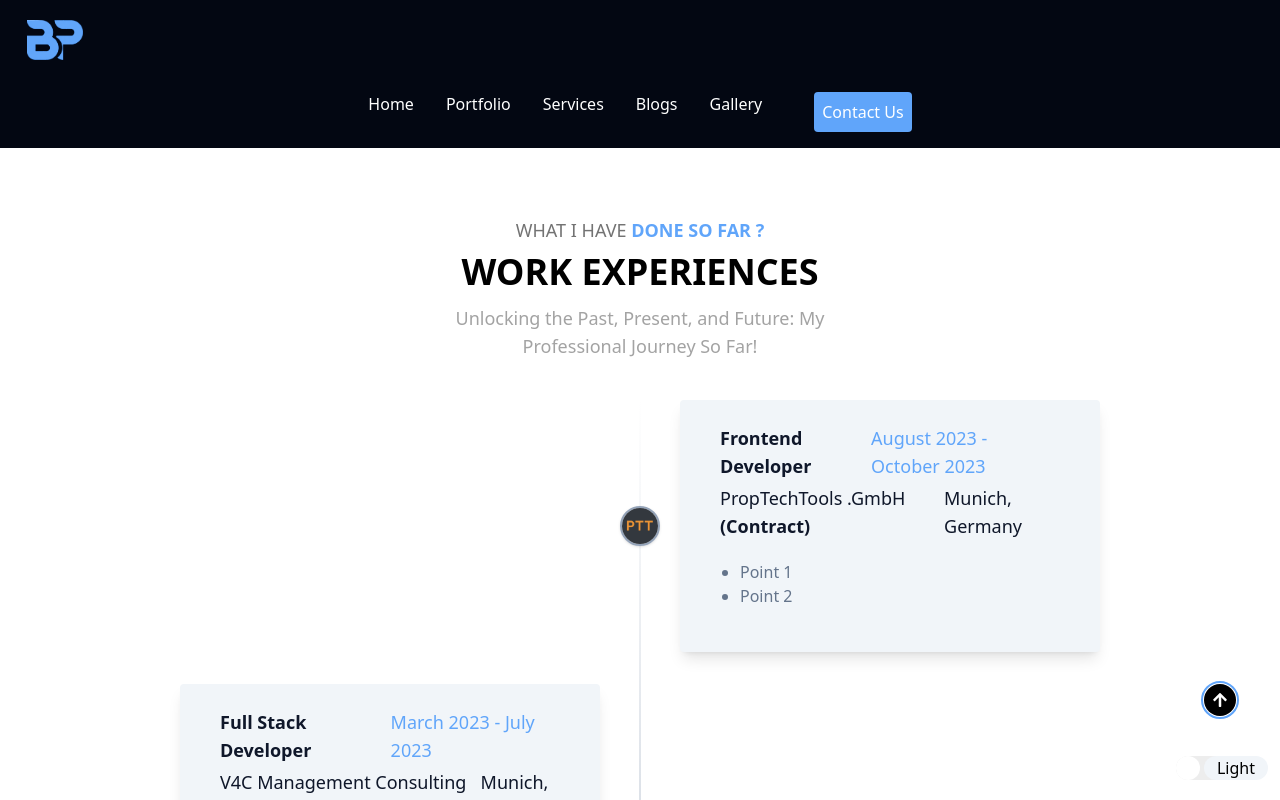
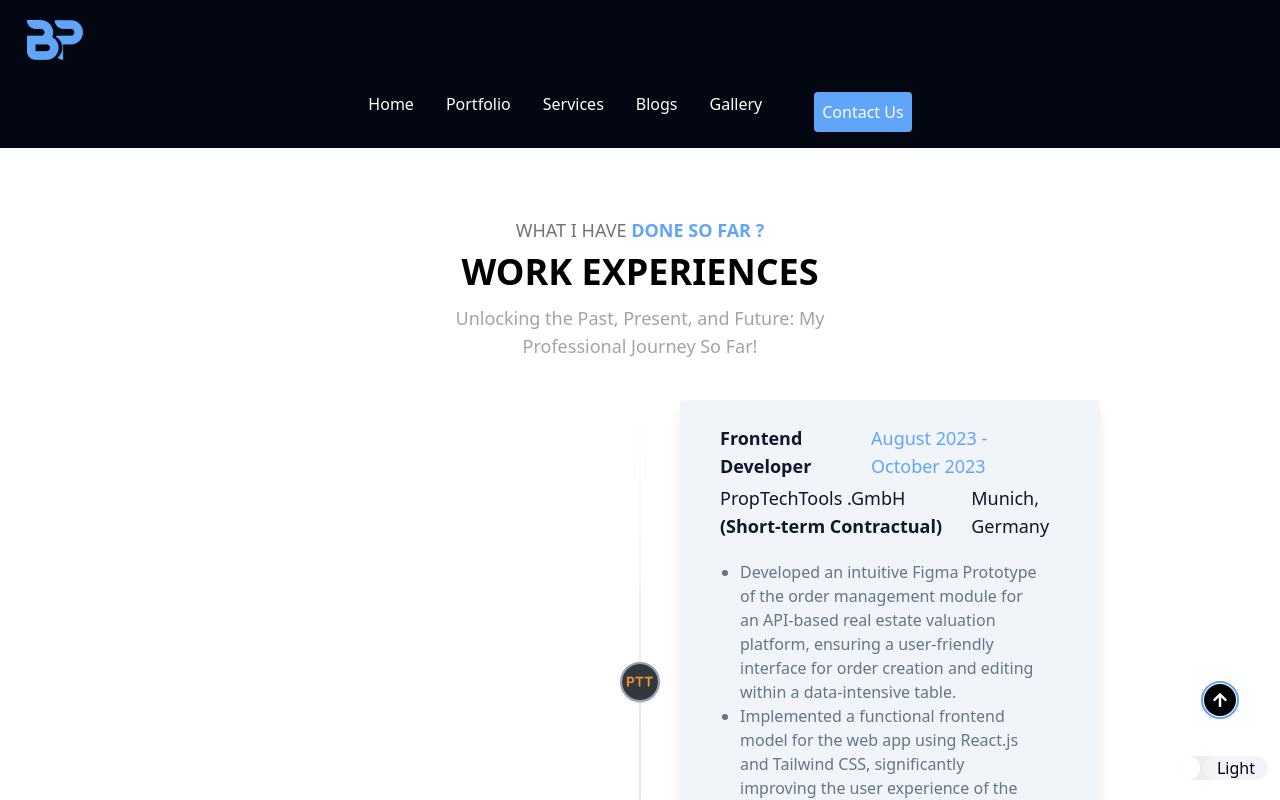
Before and after one commit to borneelphukan/borneel.phukan, a Next.js app: page /Portfolio in a window 1280 px wide. Shown: the top 800 px of the page. Built offline with nearby package versions, Linux system fonts and the light colour scheme.

Commit message:
done for the day

```diff
--- a/src/components/Portfolio/Skills.js
+++ b/src/components/Portfolio/Skills.js
@@ -1,7 +1,18 @@
 import React from "react";
 
 const Skills = () => {
-  return <div>Skills</div>;
+  return (
+    <div className="max-w-8xl text-lg p-5 my-10">
+      <p className="text-base text-center md:text-lg lg:text-neutral-500 py-2">
+        DO I HAVE{" "}
+        <span className="text-blue-400 font-semibold">RELEVANT SKILLS ?</span>
+      </p>
+      <h1 className="text-4xl text-center font-semibold mb-3">SKILLS</h1>
+      <p className=" max-w-md mx-auto text-center text-base md:text-lg lg:text-neutral-400 mb-10">
+        Here are all the skills that i learned from self-learning and industrial experiences
+      </p>
+    </div>
+  );
 };
 
 export default Skills;
--- a/src/data/experiences.json
+++ b/src/data/experiences.json
@@ -4,9 +4,13 @@
     "title": "Frontend Developer",
     "date": "August 2023 - October 2023",
     "company": "PropTechTools .GmbH",
-    "type":"Contract",
+    "type":"Short-term Contractual",
     "location": "Munich, Germany",
-    "description": ["Point 1", "Point 2"]
+    "description": [
+      "Developed an intuitive Figma Prototype of the order management module for an API-based real estate valuation platform, ensuring a user-friendly interface for order creation and editing within a data-intensive table.",
+      "Implemented a functional frontend model for the web app using React.js and Tailwind CSS, significantly improving the user experience of the valuation platform.",
+      "Played a pivotal role in expediting the company's product release and supporting the development team in accelerating development processes."
+    ]
   },
   {
     "image": "/experience/V4C.png",
```
Also changed, not shown: src/data/skills.json (added, +15 -0 lines).
